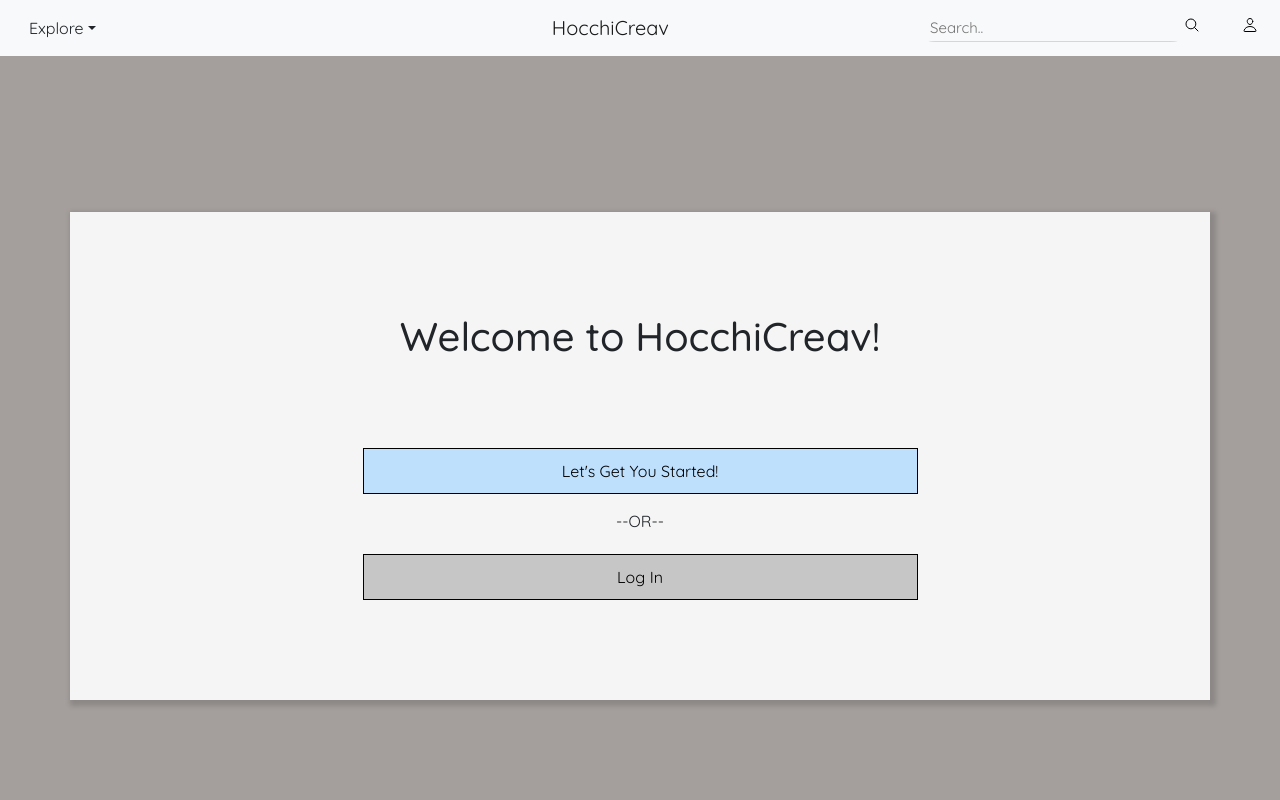
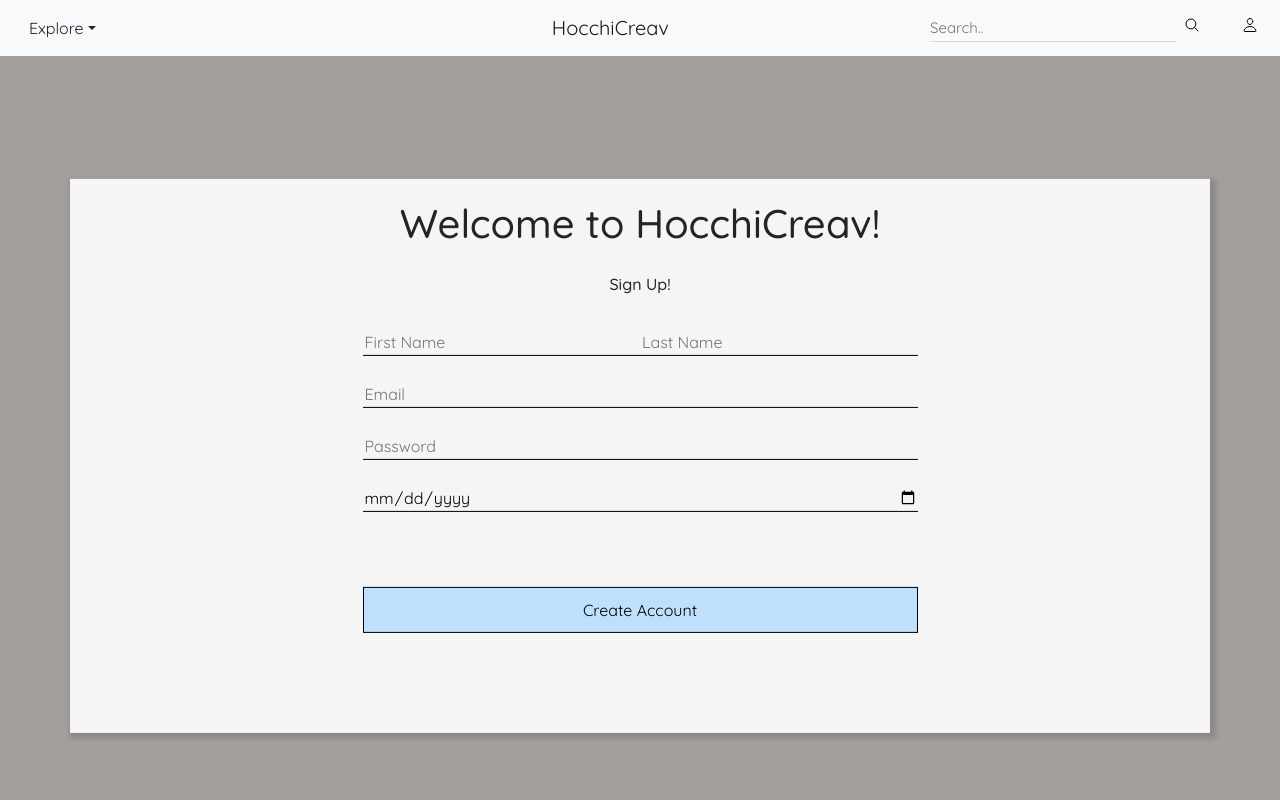
Before and after one commit to garcian5/Hocchikisu-Creavheengs, a React (Create React App) app in the folder frontend/: page /create-account in a window 1280 px wide. Shown: the top 800 px of the page. Built offline with nearby package versions, Linux system fonts and the light colour scheme.

Commit message:
updated CreateAccount and styles

```diff
--- a/frontend/src/App.css
+++ b/frontend/src/App.css
@@ -161,9 +161,9 @@ ion-icon {
 /*-----------------------------------------------------
     LOGIN CREATE STYLE
 -------------------------------------------------------*/
-.login-create {
+.create-acct {
     background-color: #a49f9d;
-    min-height: 100vh; /* will cover the 100% of viewport */
+    min-height: 100vh;
     overflow: hidden;
     display: block;
     position: relative;
@@ -172,9 +172,9 @@ ion-icon {
 /*Create a box model for this div and center it*/
 /*https://stackoverflow.com/questions/2498003/center-a-div-box-in-the-middle-of-the-page-using-css*/
 /*https://css-tricks.com/quick-css-trick-how-to-center-an-object-exactly-in-the-center/*/
-.logcrea-box {
+.create-acct-box {
     background-color: whitesmoke;
-    padding: 100px 0px 100px;
+    padding: 20px 0px 100px;
     box-shadow: 3px 3px 5px 3px rgba(0,0,0,0.15);
     position: absolute;
     top: 50%;
@@ -182,22 +182,35 @@ ion-icon {
     transform: translate(-50%, -50%);
 }
 
-.logcrea-greeting {
-    padding-bottom: 80px;
+.create-acct-greeting {
+    padding-bottom: 20px;
 }
 
-.logcrea-btn {
+.signup-box {
+    margin-bottom: 25px;
+}
+
+.names {
+    width: 25%;
+}
+input {
+    background: none;
+    border: none;
+    border-bottom: 1px solid;
+    margin-right: 20px;
+    width: 50%;
+}
+
+.create-acct-btn {
     margin: 0 auto;
+    margin-top: 50px;
     padding: 10px;
     width: 50%;
     border: 1px solid;
-    transition: transform .1s;
 }
 
-.logcrea-btn:hover {
-    transform: scale(1.05);
-    -ms-transform: scale(1.05); /* IE 9 */
-    -webkit-transform: scale(1.05); /* Safari 3-8 */
+.create-acct-btn:hover {
+    background-color: #d7ecfe;
 }
 
 .or { padding: 15px 0px 5px; }
--- a/frontend/src/components/presentational/user/CreateAccount.js
+++ b/frontend/src/components/presentational/user/CreateAccount.js
@@ -2,14 +2,31 @@ import React from "react";
 
 function CreateAccount() {
 	return (
-		<div className="login-create">
-			<div className="container logcrea-box">
-				<h1 className="center logcrea-greeting">Welcome to HocchiCreav!</h1>
-				<div className="center">
-					<button className="logcrea-btn light-blue">Let's Get You Started!</button>
-					<p className="or">--OR--</p>
-					<button className="logcrea-btn light-grey">Log In</button>
-				</div>
+		<div className="create-acct">
+			<div className="container create-acct-box">
+				<h1 className="center create-acct-greeting">Welcome to HocchiCreav!</h1>
+				<h6 className="center" style={{ marginBottom: 35 }}>Sign Up!</h6>
+
+				<form className="center">
+					<div className="signup-box">
+						<input className="names" type="text" placeholder="First Name" />
+						<input className="names" type="text" placeholder="Last Name" />
+					</div>
+
+					<div className="signup-box">
+						<input type="email" placeholder="Email" />
+					</div>
+
+					<div className="signup-box">
+						<input type="password" placeholder="Password" />
+					</div>
+
+					<div className="signup-box">
+						<input type="date" placeholder="Birthday" />
+					</div>
+
+					<button className="create-acct-btn light-blue">Create Account</button>
+				</form>
 			</div>
 		</div>
 	)
```
